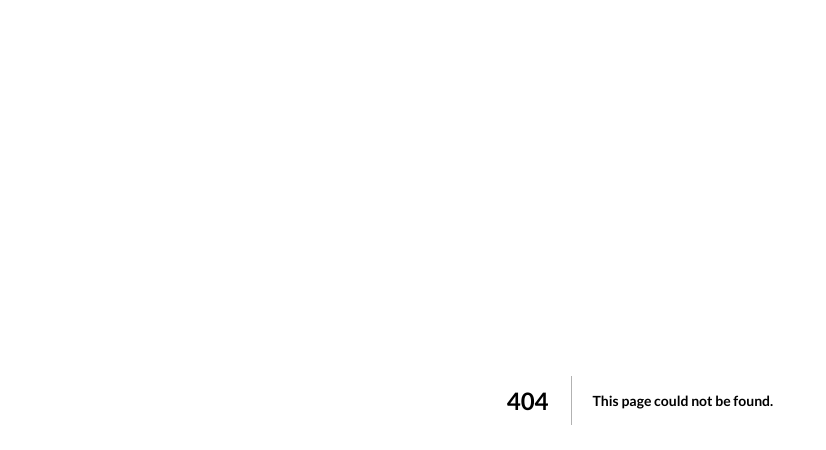
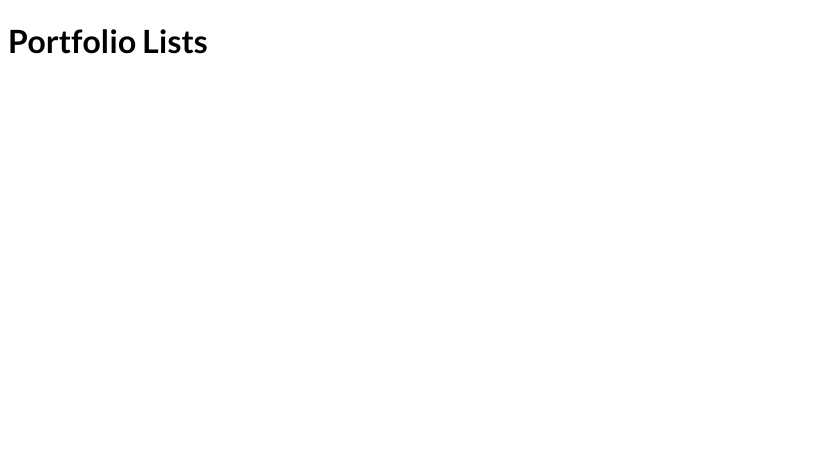
Before and after one commit to CloudBop/nextjs-routes-ex, a Next.js app: page /portfolio/list in a window 1280 px wide. Before the commit this address had no page. Shown: the top 450 px of the page, without its empty margins (0-826 px from the left). Built offline with nearby package versions, Linux system fonts and the light colour scheme.

Commit message:
+ /portfolio/list

```diff
--- /dev/null
+++ b/pages/portfolio/list.js
@@ -0,0 +1,10 @@
+// import React from 'react'
+
+export default function List() {
+  return (
+    <div>
+      <h1> Portfolio Lists</h1>
+      <ul></ul>
+    </div>
+  )
+}
```
